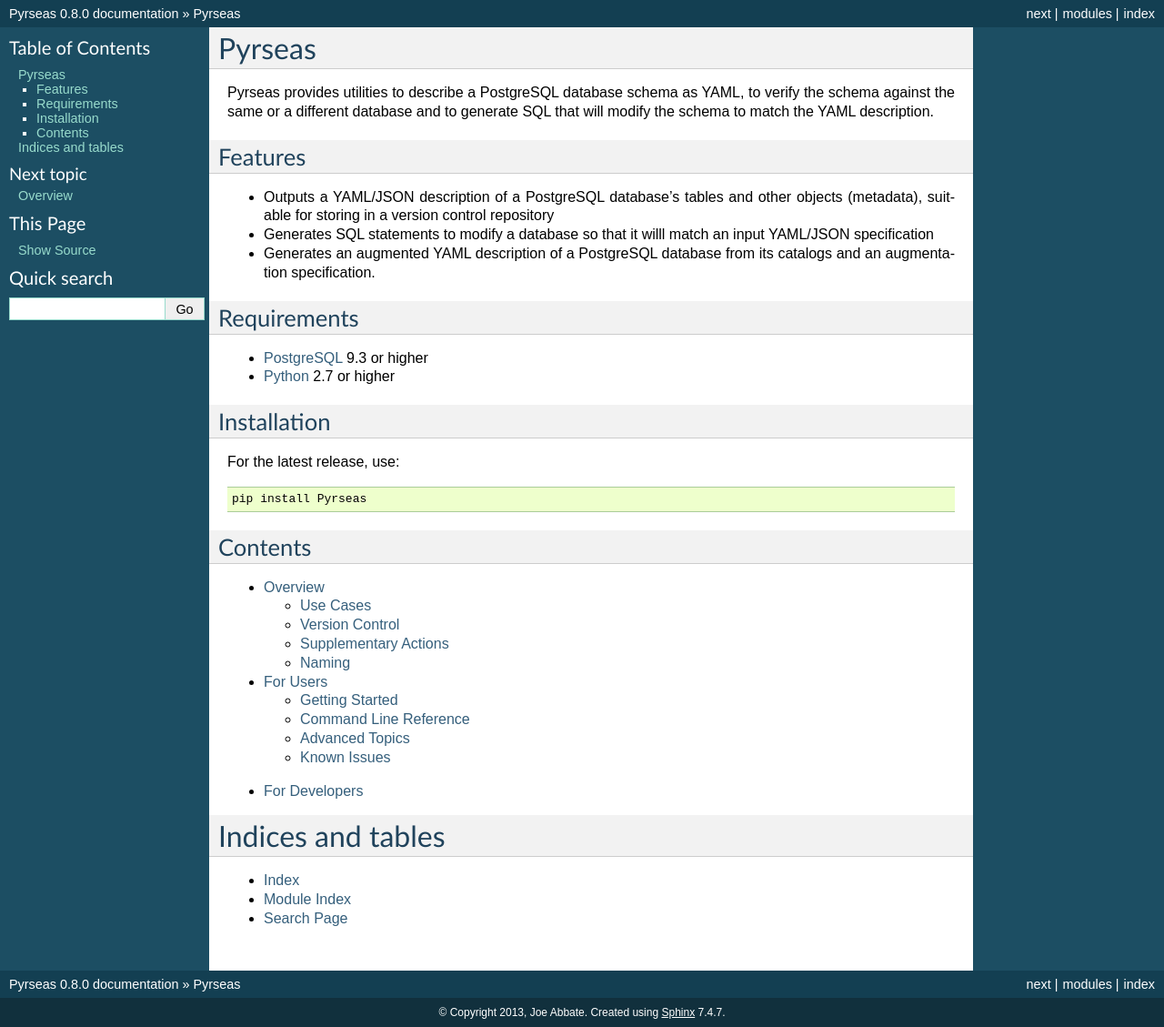
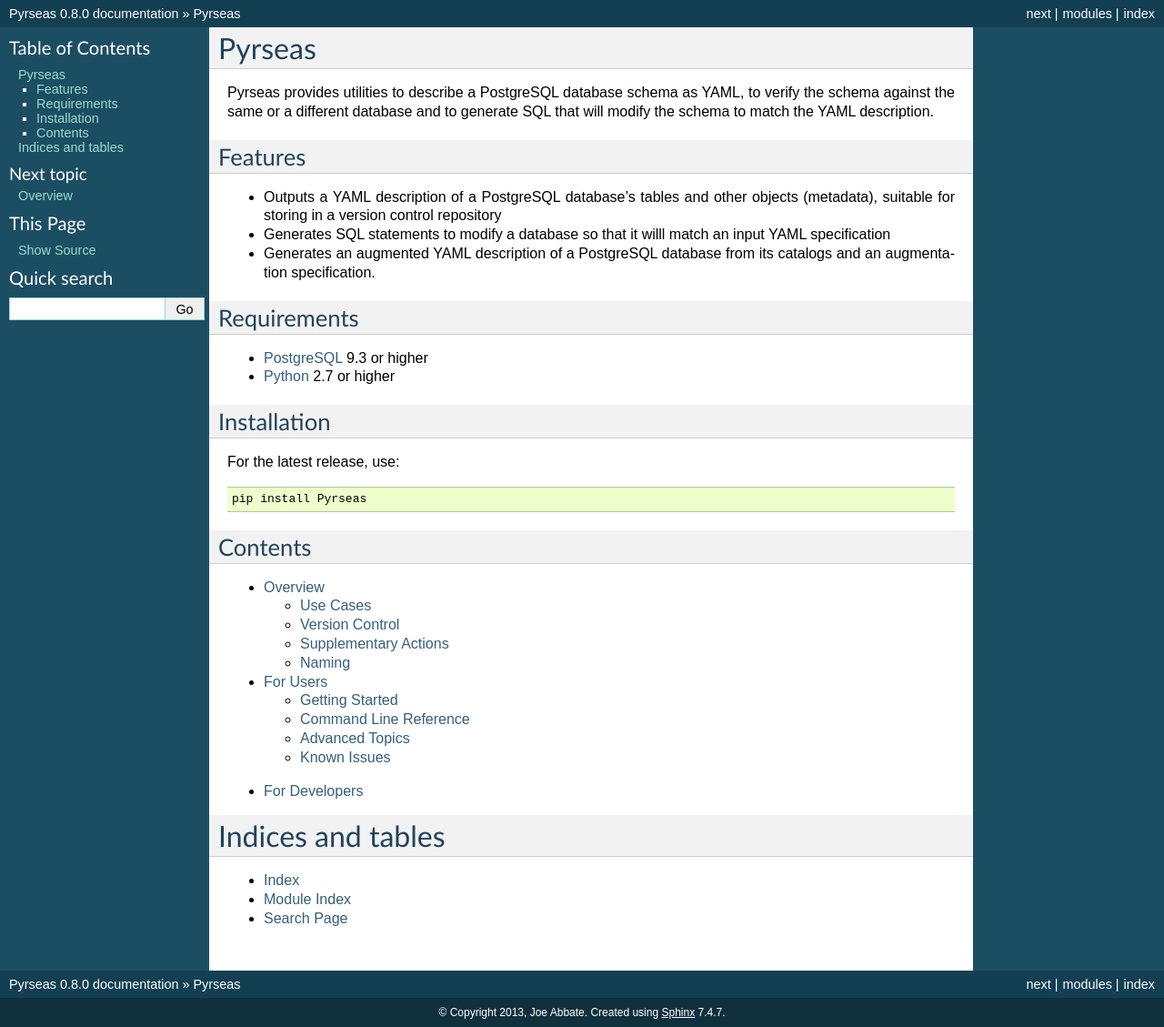
Before and after one commit to perseas/Pyrseas, a Sphinx documentation site: the page built from docs/index.rst, in a window 1280 px wide. Shown: the whole page at 91% size. Built offline with Sphinx 7.4.7, drawn with Linux system fonts in a browser that asks for light colours.

Commit message:
Clarify JSON support

```diff
--- a/README.rst
+++ b/README.rst
@@ -18,7 +18,7 @@
   control repository
 
 - Generates SQL statements to modify a database so that it will match
-  an input YAML/JSON specification
+  an input YAML specification
 
 - Generates an augmented YAML description of a Postgres database
   from its catalogs and an augmentation specification.
--- a/docs/index.rst
+++ b/docs/index.rst
@@ -9,12 +9,12 @@
 Features
 --------
 
-- Outputs a YAML/JSON description of a PostgreSQL database's tables
+- Outputs a YAML description of a PostgreSQL database's tables
   and other objects (metadata), suitable for storing in a version
   control repository
 
 - Generates SQL statements to modify a database so that it willl match
-  an input YAML/JSON specification
+  an input YAML specification
 
 - Generates an augmented YAML description of a PostgreSQL database
   from its catalogs and an augmentation specification.
--- a/docs/user/command-line/dbtoyaml.rst
+++ b/docs/user/command-line/dbtoyaml.rst
@@ -25,8 +25,9 @@
 object (see `Multiple File Output`_).
 
 Note that `JSON <http://json.org/>`_ is an official
-subset of YAML version 1.2, so the :program:`dbtoyaml` output should
-also be compatible with JSON tools.
+subset of YAML version 1.2, so the :program:`yamltodb` should
+be able to read your JSON files as long as you rename your \*.json files
+to \*.yaml.
 
 A sample of the output format is as follows::
 
```
